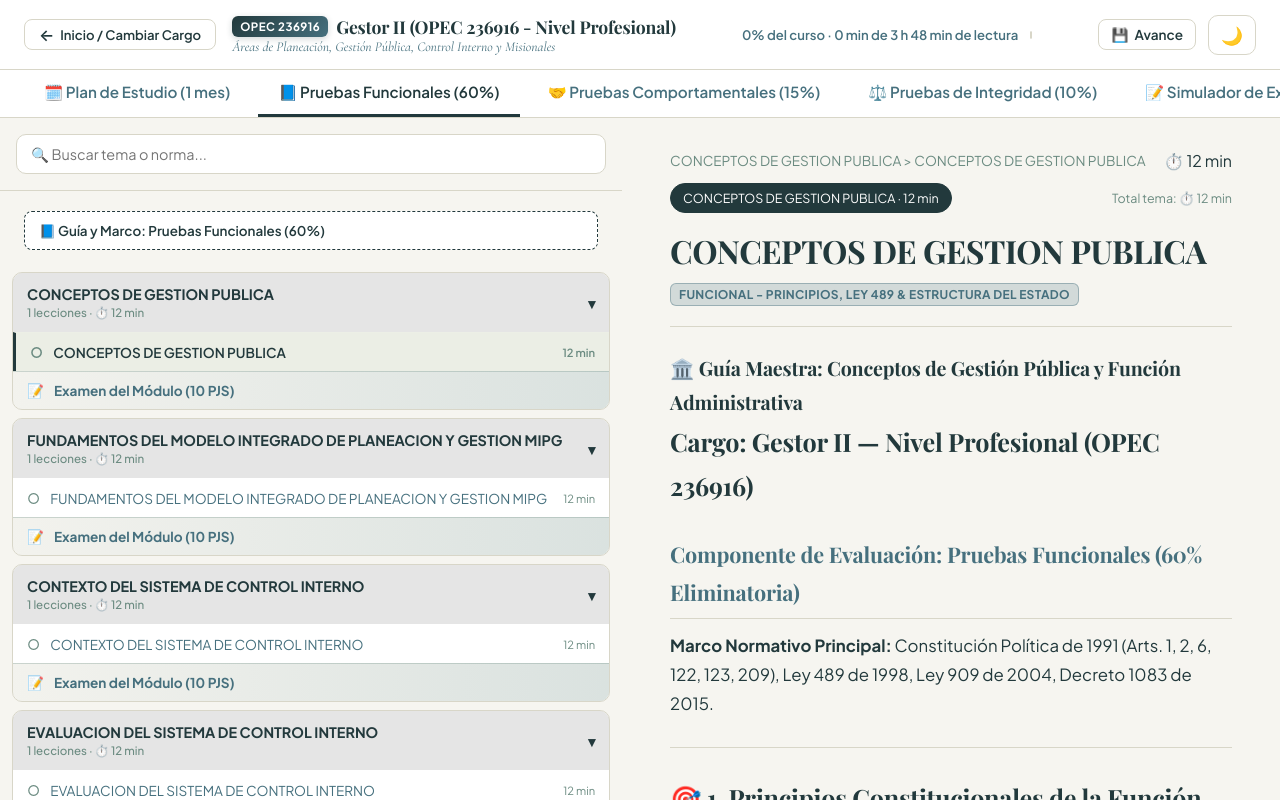
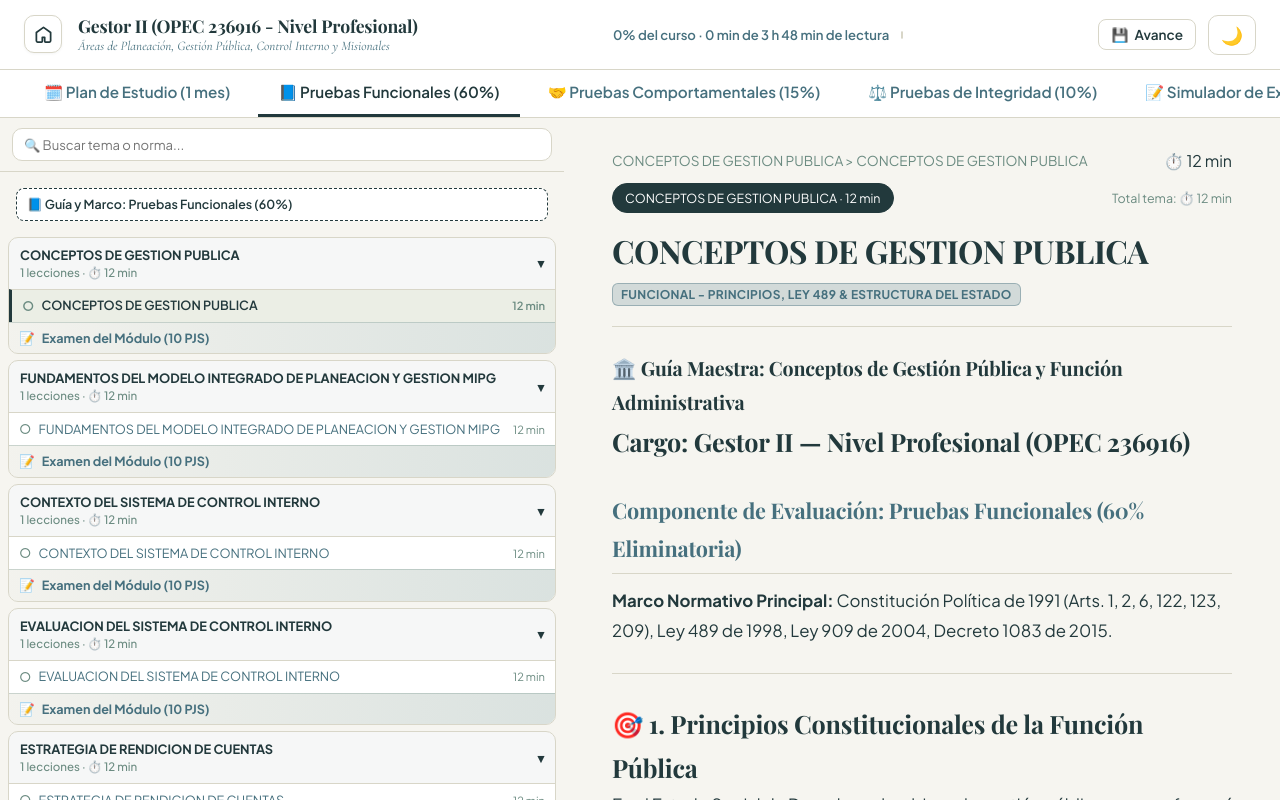
Before and after one commit to 19ufo/curso_dian, a plain HTML site: page IA/Aplicativo/curso.html in a window 1280 px wide. Drawn offline with nearby package versions, Linux system fonts and the light colour scheme; a web font is replaced by a local one.

Commit message:
style(curso): boton de inicio SVG minimalista y temario lateral compacto de 260px

```diff
--- a/IA/Aplicativo/css/extra.css
+++ b/IA/Aplicativo/css/extra.css
@@ -262,19 +262,21 @@
     border: 1px dashed var(--accent);
     color: var(--accent);
     border-radius: 8px;
-    padding: 10px 14px;
-    margin: 8px 12px 14px 12px;
+    padding: 7px 10px;
+    margin: 6px 8px 10px 8px;
     cursor: pointer;
     display: flex;
     align-items: center;
-    gap: 8px;
+    gap: 6px;
     font-weight: 600;
-    font-size: .84rem;
+    font-size: .78rem;
+    line-height: 1.35;
     transition: all .2s ease;
 }
 .sidebar-track-guide-item:hover {
-    background: rgba(16, 185, 129, .1);
+    background: rgba(175, 187, 152, .25);
     border-style: solid;
+    transform: translateY(-1px);
 }
 
 /* Caja de Bibliografía Oficial del Módulo */
@@ -1179,52 +1181,52 @@
 .btn-back-portal {
     display: inline-flex;
     align-items: center;
-    gap: 6px;
+    justify-content: center;
+    width: 38px;
+    height: 38px;
     background: var(--bg-card);
     color: var(--text-primary);
     border: 1px solid var(--border-color);
-    border-radius: 8px;
-    padding: 6px 14px;
-    font-size: 0.82rem;
-    font-weight: 600;
+    border-radius: var(--radius);
     text-decoration: none;
-    transition: all 0.2s ease;
-    white-space: nowrap;
+    transition: all 0.22s cubic-bezier(0.16, 1, 0.3, 1);
+    flex-shrink: 0;
+    box-shadow: 0 1px 3px rgba(34, 57, 60, 0.05);
 }
 .btn-back-portal:hover {
-    background: var(--accent);
+    background: var(--color-pine-black);
     color: #ffffff;
-    border-color: var(--accent);
-    transform: translateX(-2px);
-}
-.btn-back-portal .back-icon {
-    font-size: 1rem;
-    line-height: 1;
-}
-
-.current-cargo-header-wrap {
-    display: flex;
-    align-items: center;
-    gap: 8px;
-    flex-wrap: wrap;
-}
-.cargo-opec-pill {
-    background: var(--grad-pine-fog);
+    border-color: var(--color-pine-black);
+    transform: translateY(-2px);
+    box-shadow: 0 4px 12px rgba(34, 57, 60, 0.22);
+}
+body.dark-theme .btn-back-portal:hover {
+    background: var(--color-fog-horizon);
+    border-color: var(--color-fog-horizon);
     color: #ffffff;
-    font-size: 0.72rem;
-    font-weight: 800;
-    padding: 3px 8px;
-    border-radius: 6px;
-    letter-spacing: 0.5px;
-    text-transform: uppercase;
-    box-shadow: 0 2px 6px rgba(34, 57, 60, 0.2);
-}
+}
+.btn-back-portal svg {
+    display: block;
+    transition: transform 0.2s ease;
+}
+.btn-back-portal:hover svg {
+    transform: scale(1.08);
+}
+
 .cargo-title-active {
     font-family: var(--font-serif);
     font-size: 1.15rem;
     font-weight: 700;
     color: var(--text-primary);
     margin: 0;
+    line-height: 1.25;
+}
+#dependencia-info {
+    font-family: var(--font-accent);
+    font-style: italic;
+    font-size: 0.82rem;
+    color: var(--text-secondary);
+    margin: 2px 0 0 0;
 }
 
 /* Portal Landing Layout */
--- a/IA/Aplicativo/css/styles.css
+++ b/IA/Aplicativo/css/styles.css
@@ -40,7 +40,7 @@
     --success-bg: rgba(175, 187, 152, 0.28);
     --warning: #9e8756;
     --warning-bg: rgba(206, 205, 185, 0.35);
-    --sidebar-width: 330px;
+    --sidebar-width: 260px;
     --header-height: 70px;
     --radius: 10px;
     --shadow: 0 4px 14px -2px rgba(34, 57, 60, 0.08), 0 2px 6px -1px rgba(34, 57, 60, 0.04);
@@ -272,18 +272,18 @@
 }
 
 .sidebar-search {
-    padding: 16px;
+    padding: 10px 12px;
     border-bottom: 1px solid var(--border-color);
 }
 
 .sidebar-search input {
     width: 100%;
-    padding: 10px 14px;
+    padding: 7px 11px;
     background-color: var(--bg-card);
     border: 1px solid var(--border-color);
     color: var(--text-primary);
     border-radius: var(--radius);
-    font-size: 0.9rem;
+    font-size: 0.82rem;
     outline: none;
 }
 
@@ -292,10 +292,10 @@
 }
 
 .modules-list {
-    padding: 12px;
+    padding: 10px 8px;
     display: flex;
     flex-direction: column;
-    gap: 8px;
+    gap: 6px;
 }
 
 .module-group {
@@ -306,14 +306,14 @@
 }
 
 .module-header {
-    padding: 12px 14px;
-    font-size: 0.9rem;
+    padding: 9px 11px;
+    font-size: 0.8rem;
     font-weight: 700;
     cursor: pointer;
     display: flex;
     justify-content: space-between;
     align-items: center;
-    background-color: rgba(0,0,0,0.1);
+    background-color: rgba(34, 57, 60, 0.04);
 }
 
 .module-header:hover {
@@ -326,15 +326,16 @@
 }
 
 .lesson-item {
-    padding: 10px 14px;
-    font-size: 0.85rem;
+    padding: 7px 10px;
+    font-size: 0.79rem;
     display: flex;
     align-items: center;
-    gap: 10px;
+    gap: 7px;
     cursor: pointer;
-    border-top: 1px solid rgba(255,255,255,0.05);
+    border-top: 1px solid var(--border-color);
     color: var(--text-secondary);
     transition: background 0.15s, color 0.15s;
+    line-height: 1.32;
 }
 
 .lesson-item:hover {
@@ -349,9 +350,24 @@
     border-left: 3px solid var(--accent);
 }
 
+.lesson-name {
+    flex: 1;
+    word-break: break-word;
+}
+
+.lesson-time {
+    font-size: 0.68rem;
+    color: var(--text-muted);
+    white-space: nowrap;
+    margin-left: auto;
+    flex-shrink: 0;
+    padding-left: 4px;
+}
+
 .lesson-check {
-    font-size: 0.9rem;
+    font-size: 0.85rem;
     color: var(--text-muted);
+    flex-shrink: 0;
 }
 
 .lesson-check.checked {
@@ -1035,11 +1051,11 @@
 /* Tablet & Mobile Screens (<= 992px) */
 @media (max-width: 992px) {
     :root {
-        --sidebar-width: 300px;
+        --sidebar-width: 240px;
     }
 
     .main-viewport {
-        padding: 24px 24px 40px;
+        padding: 24px 20px 40px;
     }
 }
 
--- a/IA/Aplicativo/curso.html
+++ b/IA/Aplicativo/curso.html
@@ -15,19 +15,17 @@
     <!-- Encabezado Principal del Aula de Estudio -->
     <header class="app-header">
         <div class="header-left">
-            <a href="index.html" class="btn-back-portal" title="Regresar al Portal Principal de Cargos">
-                <span class="back-icon">←</span>
-                <span class="back-text">Inicio / Cambiar Cargo</span>
+            <a href="index.html" class="btn-back-portal" title="Volver al Portal / Cambiar Cargo (Inicio)" aria-label="Volver al Portal">
+                <svg width="19" height="19" viewBox="0 0 24 24" fill="none" stroke="currentColor" stroke-width="2.2" stroke-linecap="round" stroke-linejoin="round">
+                    <path d="M3 9.5L12 3l9 6.5V20a1.5 1.5 0 0 1-1.5 1.5h-5a1 1 0 0 1-1-1v-5h-3v5a1 1 0 0 1-1 1h-5A1.5 1.5 0 0 1 3 20V9.5z"/>
+                </svg>
             </a>
             <button class="btn-icon mobile-menu-btn" id="mobile-sidebar-toggle" aria-label="Abrir Temario" title="Temario">
                 <span class="menu-icon">☰</span>
                 <span class="menu-text">Temas</span>
             </button>
             <div class="cargo-info">
-                <div class="current-cargo-header-wrap">
-                    <span class="cargo-opec-pill" id="cargo-opec-badge">OPEC</span>
-                    <h1 class="cargo-title-active" id="cargo-title">Cargando Empleo...</h1>
-                </div>
+                <h1 class="cargo-title-active" id="cargo-title">Cargando Empleo...</h1>
                 <p id="dependencia-info">Cargando dependencia institucional...</p>
             </div>
         </div>
```
